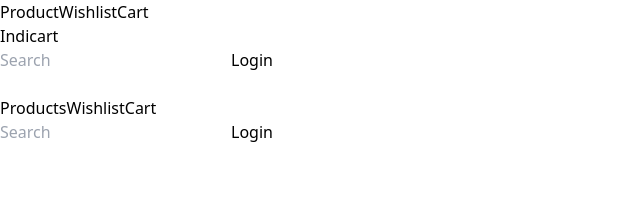
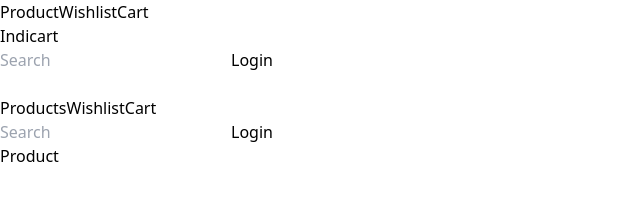
Before and after one commit to RaviPratihast/indicart, a React (Vite) app: page / in a window 1280 px wide. Shown: the top 218 px of the page, without its empty margins (0-640 px from the left). Built offline with nearby package versions, Linux system fonts and the light colour scheme.

Commit message:
Add: pages are mounted on the app.

```diff
--- a/src/App.jsx
+++ b/src/App.jsx
@@ -1,9 +1,17 @@
 import { Header } from "./Component/component-index";
+import { Routes, Route } from "react-router-dom";
+import { Product, Wishlist, Cart } from "./Pages/pages-index";
 const App = () => {
   return (
-    <>
+    <div className="">
       <Header />
-    </>
+
+      <Routes>
+        <Route path="/" element={<Product />} />
+        <Route path="/wishlist" element={<Wishlist />} />
+        <Route path="/cart" element={<Cart />} />
+      </Routes>
+    </div>
   );
 };
 
```
